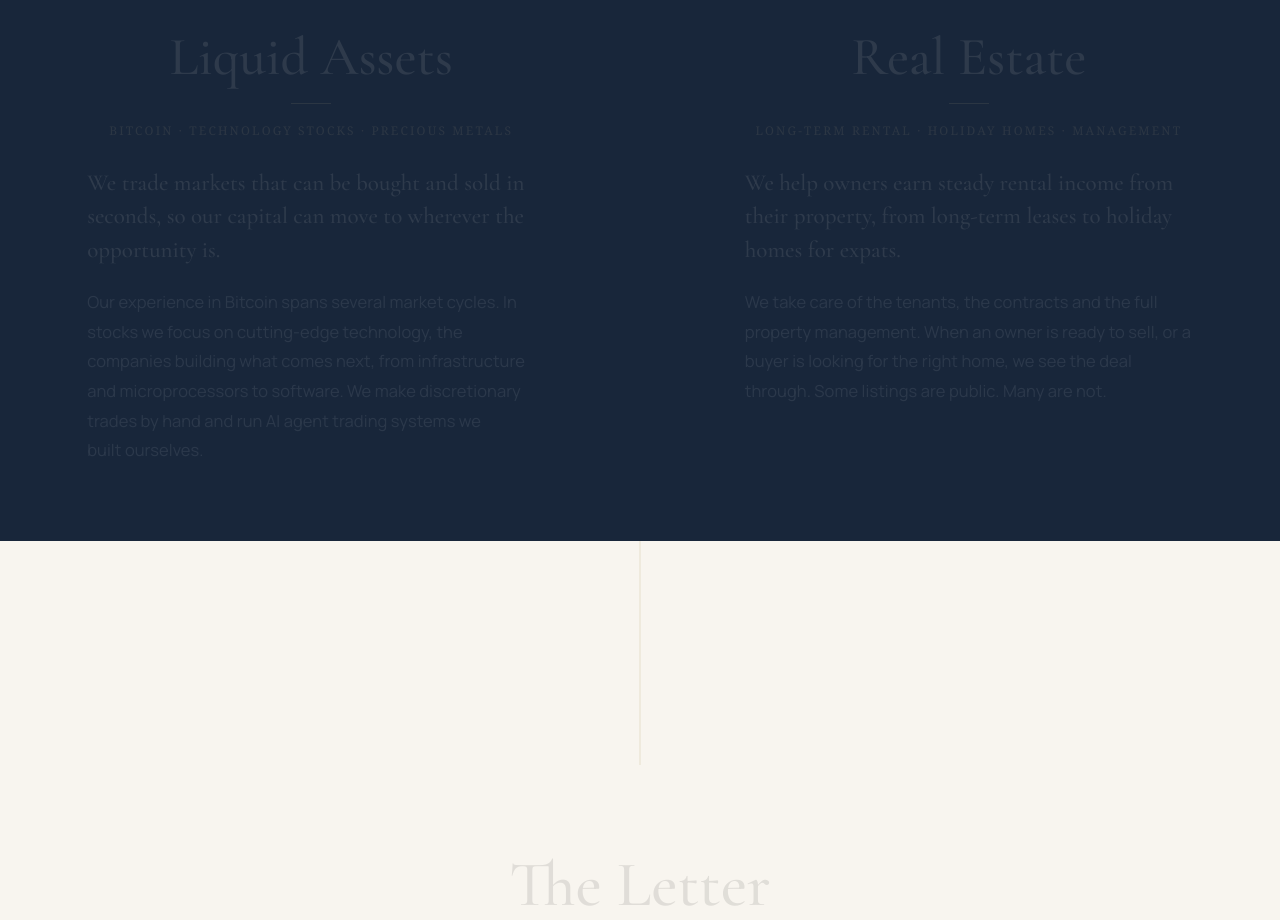
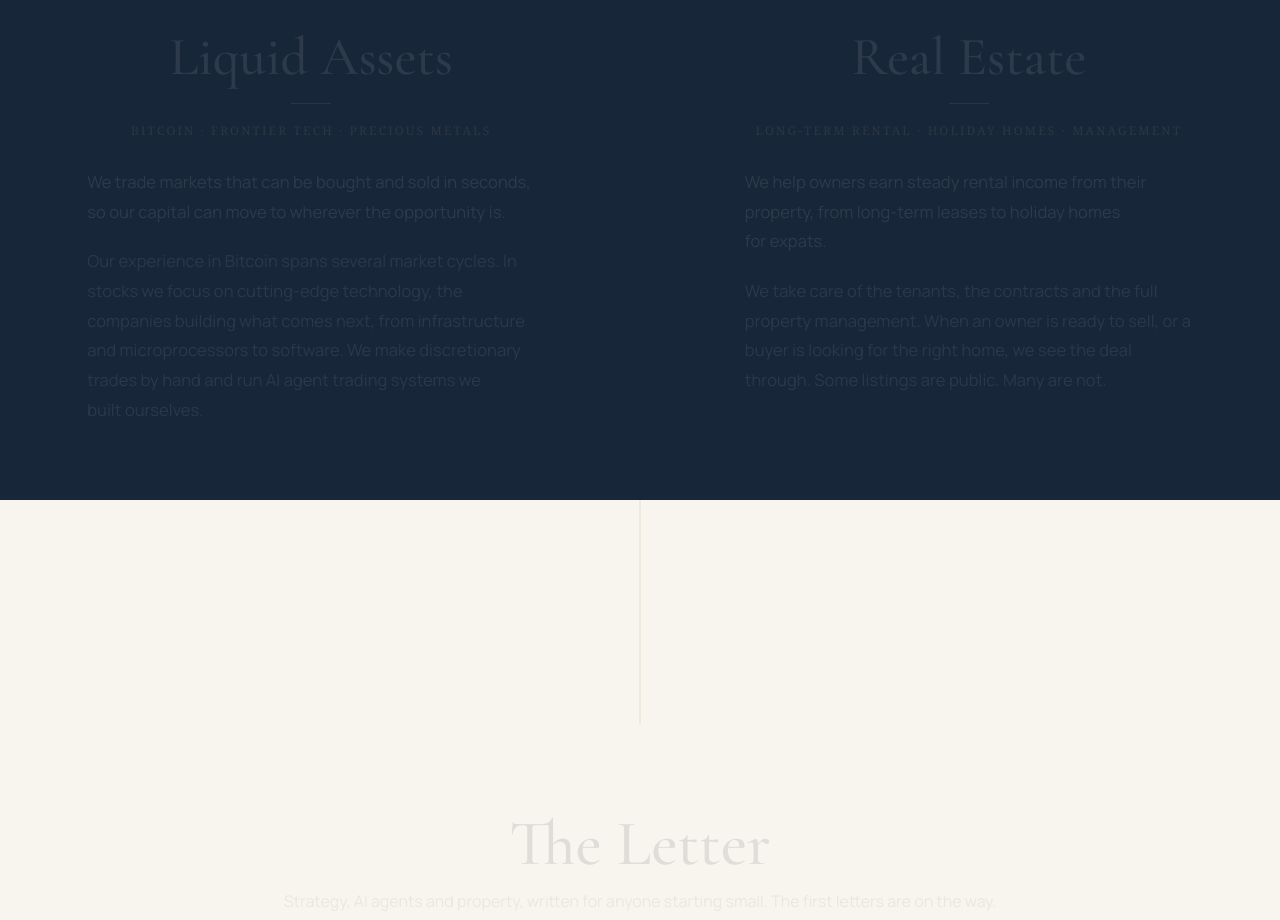
Before and after one commit to tunniverse/mw, a plain HTML site: page index.html in a window 1280 px wide. Shown: the part 1440-2360 px from the top of the page. Drawn offline with nearby package versions, Linux system fonts and the light colour scheme; a web font is replaced by a local one.

Commit message:
One typeface in the column paragraphs; label Frontier tech
Co-Authored-By: Claude Opus 5.5 <noreply@anthropic.com>
Claude-Session: https://claude.ai/code/session_01Hi7UNENCzwt3EfuuFc6WQK

```diff
--- a/index.html
+++ b/index.html
@@ -69,10 +69,10 @@ input:focus-visible,button:focus-visible,a:focus-visible{outline:2px solid var(-
 .biz .mark{width:40px;height:1px;background:var(--gold-navy);align-self:center}
 .biz .cp{font-size:12px;color:var(--gold-navy)}
 .biz h3{font-size:clamp(40px,4.2vw,58px);line-height:1.02;margin:0;text-wrap:balance}
-/* reading text: left-aligned for an even line start, about 50 characters a line, a serif lead sentence, then the detail */
+/* reading text: left-aligned for an even line start, about 50 characters a line, one typeface; the first paragraph a touch brighter */
 .biz .copy{display:flex;flex-direction:column;gap:20px;width:100%;max-width:28rem;justify-self:center;text-align:left;margin-top:10px}
 .biz p{font-size:16.5px;line-height:1.8;letter-spacing:.005em;margin:0;color:#D5D9E0;text-wrap:pretty}
-.biz p:first-child{font-family:'Cormorant Garamond',Georgia,serif;font-weight:500;font-size:clamp(21px,1.9vw,23px);line-height:1.45;letter-spacing:0;color:var(--navy-ink)}
+.biz p:first-child{color:var(--navy-ink)}
 /* side by side, the two columns share rows so both paragraphs start on the same line */
 @supports (grid-template-rows:subgrid){@media (min-width:861px){.biz{display:grid;grid-template-rows:subgrid;grid-row:span 4;justify-items:center;align-items:start}}}
 
@@ -239,7 +239,7 @@ footer small a{color:var(--gold-text);border-bottom:1px solid var(--gold)}
       <div class="biz" data-rise data-from="-1">
         <h3 class="serif">Liquid Assets</h3>
         <span class="mark"></span>
-        <span class="cp">Bitcoin · Technology stocks · Precious metals</span>
+        <span class="cp">Bitcoin · Frontier tech · Precious metals</span>
         <div class="copy">
           <p>We trade markets that can be bought and sold in seconds, so our capital can move to wherever the opportunity is.</p>
           <p>Our experience in Bitcoin spans several market cycles. In stocks we focus on cutting-edge technology, the companies building what comes next, from infrastructure and microprocessors to software. We make discretionary trades by hand and run AI agent trading systems we built ourselves.</p>
```
